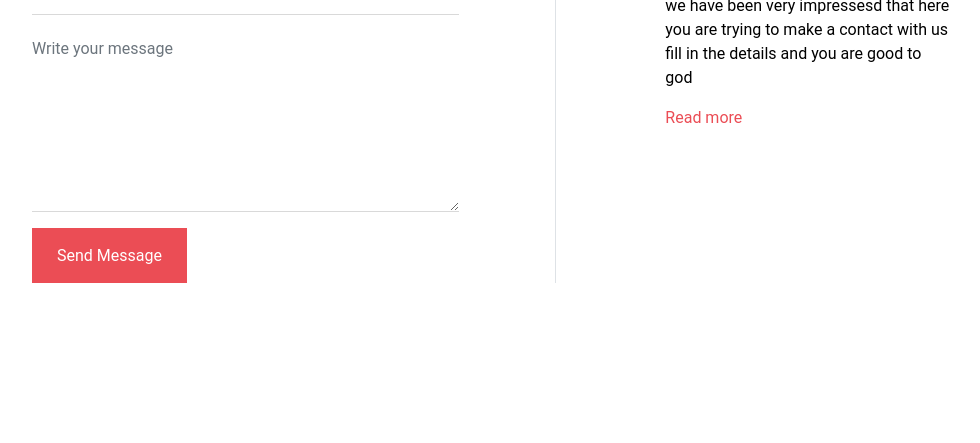
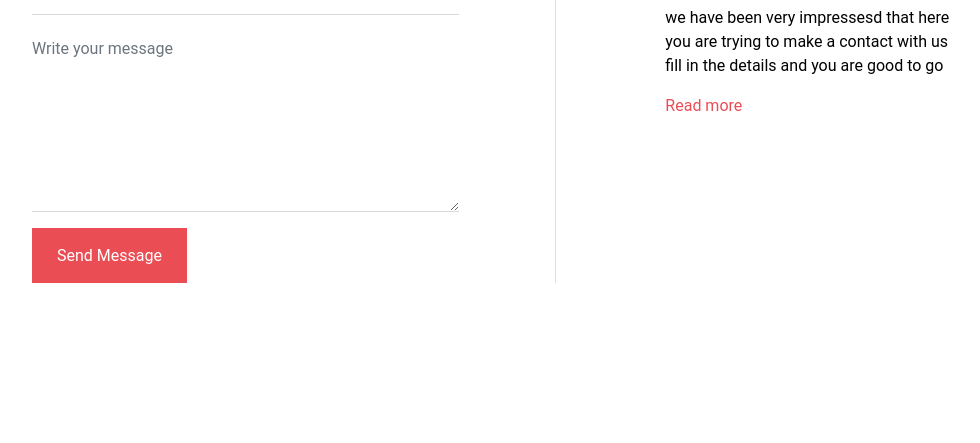
Before and after one commit to nikunj-oss/Rahat-Relief, a plain HTML site: page index2.html in a window 1280 px wide. Shown: the part 405-848 px from the top of the page, without its empty margins (148-1128 px from the left). Drawn offline with nearby package versions, Linux system fonts and the light colour scheme; files that its build step writes are made by us from their sources; a script that the page names is missing; a web font is replaced by a local one.

Commit message:
Update index2.html

```diff
--- a/index2.html
+++ b/index2.html
@@ -70,7 +70,7 @@
             </div>
             <div class="col-lg-4 ml-auto">
               <h3 class="mb-4">Let's talk about everything.</h3>
-              <p>we have been very impressesd that here you are trying to make a contact with us fill in the details and you are good to god</p>
+              <p>we have been very impressesd that here you are trying to make a contact with us fill in the details and you are good to go</p>
               <p><a href="#">Read more</a></p>
             </div>
           </div>
```
